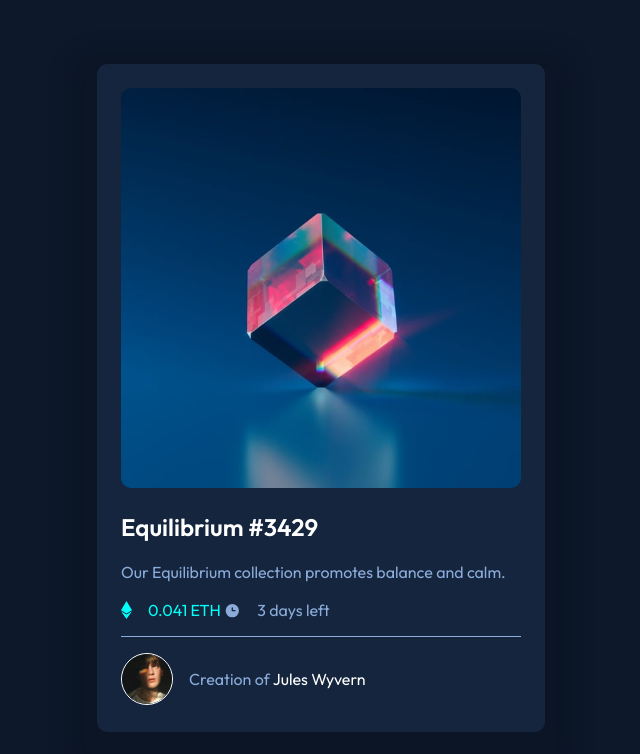
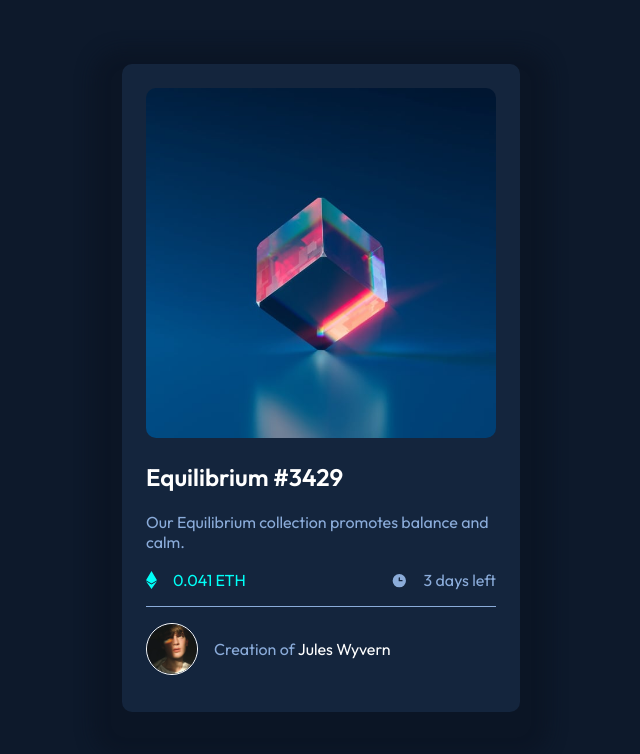
Before and after one commit to AlanMcLure/NFT-card-component, a plain HTML site: page index.html in a window 1280 px wide. Shown: the top 754 px of the page, without its empty margins (319-959 px from the left). Drawn offline with Linux system fonts and the light colour scheme.

Commit message:
card completed

```diff
--- a/css/styles.css
+++ b/css/styles.css
@@ -14,10 +14,11 @@ body {
 }
 
 .card {
+    position: relative;
     margin: 4em auto;
     padding: 1.5em;
-    width: 400px;
-    height: 620px;
+    width: 350px;
+    height: 600px;
     border-radius: 10px;
     background-color: hsl(216, 50%, 16%);
     box-shadow: 0 15px 16px 30px hsl(216, 50%, 8%, 0.5);
@@ -30,6 +31,10 @@ body {
 
 .card__title {
     color:hsl(0, 0%, 100%);
+}
+
+.card__title:hover {
+    color: hsl(178, 100%, 50%);
 }
 
 .card__text {
@@ -49,6 +54,13 @@ span,
 
 span {
     margin-left: 1em;
+}
+
+.right {
+    display: inline-block;
+    position: absolute;
+    right: 0;
+    margin-right: 1.5em;
 }
 
 .card__image--avatar {
--- a/index.html
+++ b/index.html
@@ -18,7 +18,9 @@
     <h2 class="card__title">Equilibrium #3429</h2>
     <p class="card__text">Our Equilibrium collection promotes balance and calm.</p>
     <img src="./images/icon-ethereum.svg" alt="ethereum" class="card__image--ethereum"><span class="card__text card__text--cyan">0.041 ETH</span>
-    <img src="./images/icon-clock.svg" alt="clock" class="card__image--clock"><span class="card__text">3 days left</span>
+    <div class="right">
+      <img src="./images/icon-clock.svg" alt="clock" class="card__image--clock"><span class="card__text">3 days left</span>
+    </div>
     <footer class="card__footer">
       <img src="./images/image-avatar.png" alt="avatar image" class="card__image--avatar"><span class="card__text">Creation of <a href="#">Jules Wyvern</a></span>
     </footer>
```
